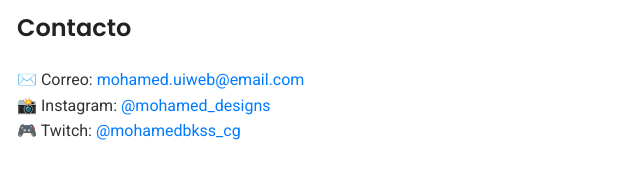
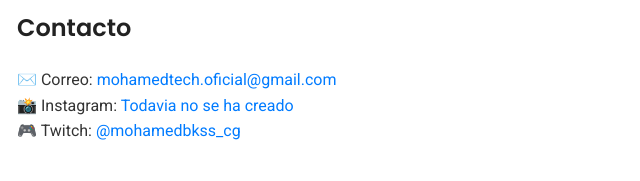
Before and after one commit to mohamedbkss/miweb1, a plain HTML site: page index.html in a window 1280 px wide. Shown: the part 926-1107 px from the top of the page, 193-833 px from the left. Drawn offline with Linux system fonts and the light colour scheme.

Commit message:
Add files via upload

```diff
--- a/index.html
+++ b/index.html
@@ -141,8 +141,8 @@
 
   <section id="contacto" class="contact">
     <h2>Contacto</h2>
-    <p>✉️ Correo: <a href="mailto:mohamed.uiweb@email.com">mohamed.uiweb@email.com</a></p>
-    <p>📸 Instagram: <a href="https://instagram.com/mohamed_designs" target="_blank">@mohamed_designs</a></p>
+    <p>✉️ Correo: <a href="mailto:mohamedtech.oficial@gmail.com">mohamedtech.oficial@gmail.com</a></p>
+    <p>📸 Instagram: <a href="Todavia no se ha creado" target="_blank">Todavia no se ha creado</a></p>
     <p>🎮 Twitch: <a href="https://twitch.tv/mohamedbkss_cg" target="_blank">@mohamedbkss_cg</a></p>
   </section>
 
```
